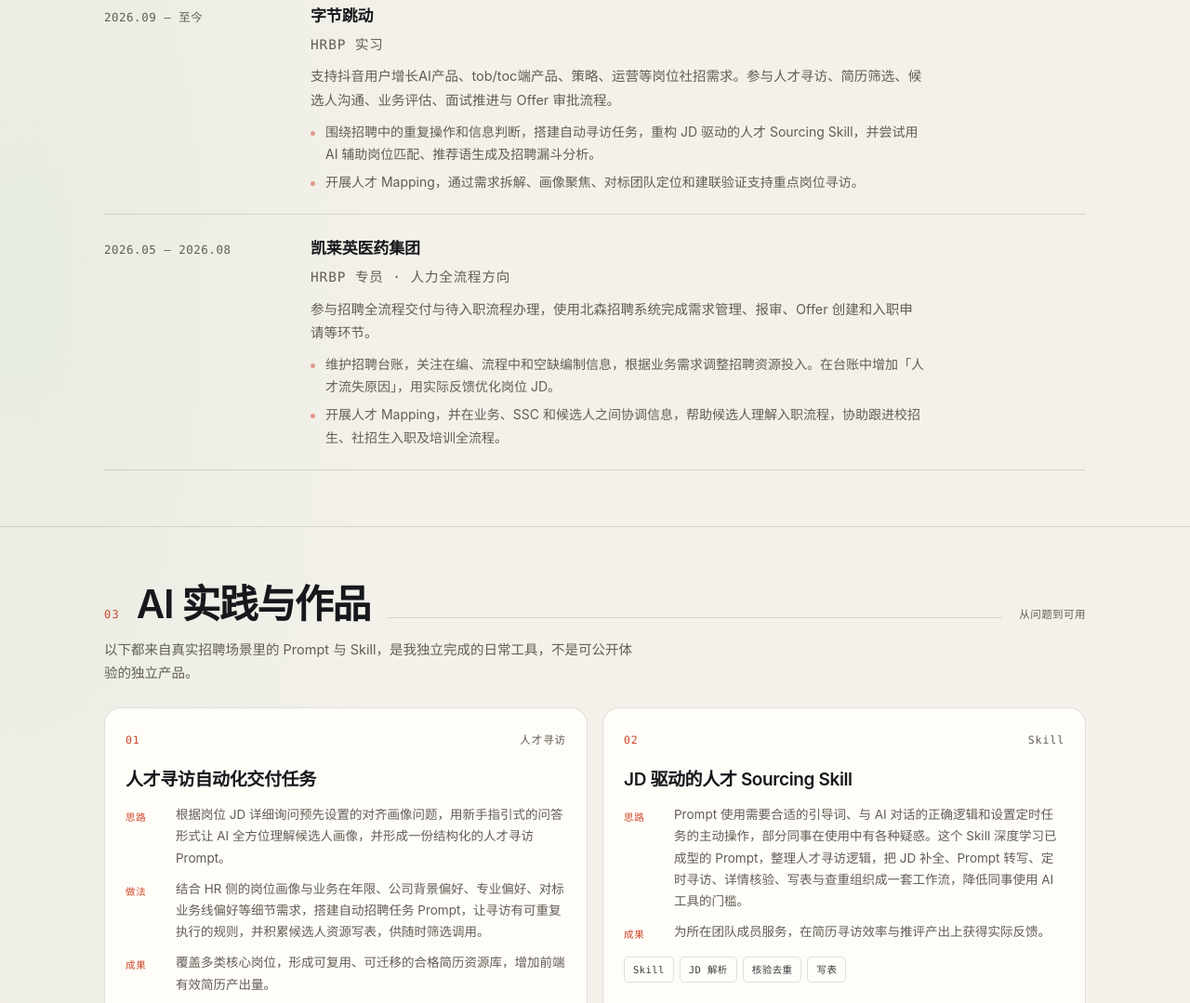
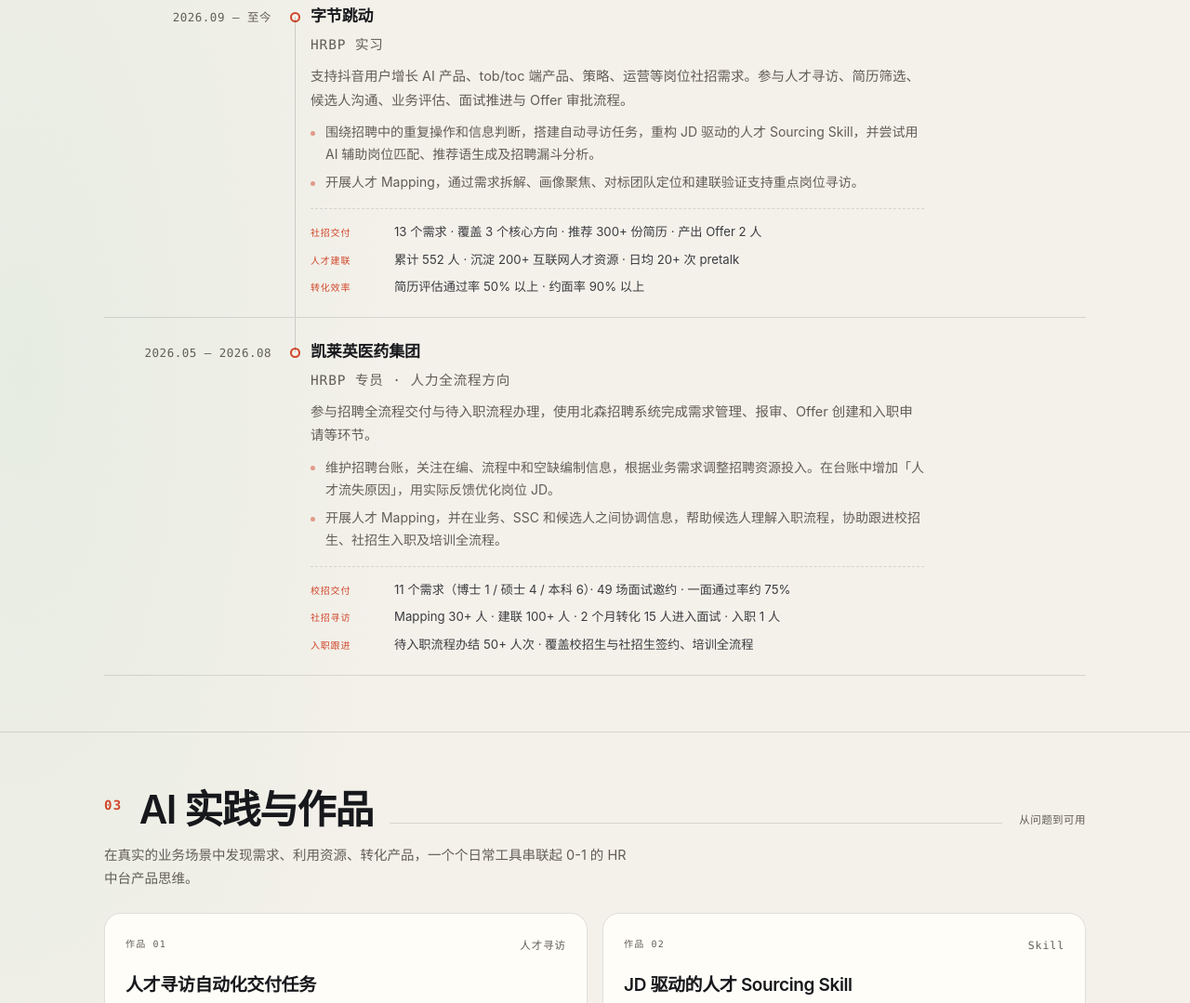
Before and after one commit to mia8t/mia8t.github.io, a plain HTML site: page index.html in a window 1280 px wide. Shown: the part 1513-2592 px from the top of the page at 93% size. Drawn offline with Linux system fonts and the light colour scheme.

Commit message:
实习经历加时间轴与交付成果，区分一二级序号

```diff
--- a/index.html
+++ b/index.html
@@ -86,11 +86,16 @@
             <div class="timeline__body">
               <h3>字节跳动</h3>
               <p class="mia-job__meta">HRBP 实习</p>
-              <p>支持抖音用户增长AI产品、tob/toc端产品、策略、运营等岗位社招需求。参与人才寻访、简历筛选、候选人沟通、业务评估、面试推进与 Offer 审批流程。</p>
+              <p>支持抖音用户增长 AI 产品、tob/toc 端产品、策略、运营等岗位社招需求。参与人才寻访、简历筛选、候选人沟通、业务评估、面试推进与 Offer 审批流程。</p>
               <ul class="mia-job__list">
                 <li>围绕招聘中的重复操作和信息判断，搭建自动寻访任务，重构 JD 驱动的人才 Sourcing Skill，并尝试用 AI 辅助岗位匹配、推荐语生成及招聘漏斗分析。</li>
                 <li>开展人才 Mapping，通过需求拆解、画像聚焦、对标团队定位和建联验证支持重点岗位寻访。</li>
               </ul>
+              <dl class="mia-kpi">
+                <div><dt>社招交付</dt><dd>13 个需求 · 覆盖 3 个核心方向 · 推荐 300+ 份简历 · 产出 Offer 2 人</dd></div>
+                <div><dt>人才建联</dt><dd>累计 552 人 · 沉淀 200+ 互联网人才资源 · 日均 20+ 次 pretalk</dd></div>
+                <div><dt>转化效率</dt><dd>简历评估通过率 50% 以上 · 约面率 90% 以上</dd></div>
+              </dl>
             </div>
           </li>
           <li data-reveal>
@@ -103,6 +108,11 @@
                 <li>维护招聘台账，关注在编、流程中和空缺编制信息，根据业务需求调整招聘资源投入。在台账中增加「人才流失原因」，用实际反馈优化岗位 JD。</li>
                 <li>开展人才 Mapping，并在业务、SSC 和候选人之间协调信息，帮助候选人理解入职流程，协助跟进校招生、社招生入职及培训全流程。</li>
               </ul>
+              <dl class="mia-kpi">
+                <div><dt>校招交付</dt><dd>11 个需求（博士 1 / 硕士 4 / 本科 6）· 49 场面试邀约 · 一面通过率约 75%</dd></div>
+                <div><dt>社招寻访</dt><dd>Mapping 30+ 人 · 建联 100+ 人 · 2 个月转化 15 人进入面试 · 入职 1 人</dd></div>
+                <div><dt>入职跟进</dt><dd>待入职流程办结 50+ 人次 · 覆盖校招生与社招生签约、培训全流程</dd></div>
+              </dl>
             </div>
           </li>
         </ol>
@@ -111,10 +121,10 @@
     <section class="section" id="work">
       <div class="wrap">
         <div class="section__head" data-reveal><span class="section__idx">03</span><h2>AI 实践与作品</h2><span class="section__rule" aria-hidden="true"></span><span class="section__hint">从问题到可用</span></div>
-        <p class="mia-section-lead" data-reveal>以下都来自真实招聘场景里的 Prompt 与 Skill，是我独立完成的日常工具，不是可公开体验的独立产品。</p>
+        <p class="mia-section-lead" data-reveal>在真实的业务场景中发现需求、利用资源、转化产品，一个个日常工具串联起 0-1 的 HR 中台产品思维。</p>
         <div class="mia-works">
           <article class="project mia-work" data-reveal>
-            <div class="project__top"><span class="project__no">01</span><span>人才寻访</span></div>
+            <div class="project__top"><span class="project__no">作品 01</span><span>人才寻访</span></div>
             <h3 class="project__title">人才寻访自动化交付任务</h3>
             <div class="mia-work__rows">
               <div class="mia-row"><span class="mia-row__label">思路</span><p>根据岗位 JD 详细询问预先设置的对齐画像问题，用新手指引式的问答形式让 AI 全方位理解候选人画像，并形成一份结构化的人才寻访 Prompt。</p></div>
@@ -125,7 +135,7 @@
             <div class="mia-slot"><span>演示材料</span><span>待补充</span></div>
           </article>
           <article class="project mia-work" data-reveal>
-            <div class="project__top"><span class="project__no">02</span><span>Skill</span></div>
+            <div class="project__top"><span class="project__no">作品 02</span><span>Skill</span></div>
             <h3 class="project__title">JD 驱动的人才 Sourcing Skill</h3>
             <div class="mia-work__rows">
               <div class="mia-row"><span class="mia-row__label">思路</span><p>Prompt 使用需要合适的引导词、与 AI 对话的正确逻辑和设置定时任务的主动操作，部分同事在使用中有各种疑惑。这个 Skill 深度学习已成型的 Prompt，整理人才寻访逻辑，把 JD 补全、Prompt 转写、定时寻访、详情核验、写表与查重组织成一套工作流，降低同事使用 AI 工具的门槛。</p></div>
@@ -135,7 +145,7 @@
             <div class="mia-slot"><span>演示材料</span><span>待补充</span></div>
           </article>
           <article class="project mia-work" data-reveal>
-            <div class="project__top"><span class="project__no">03</span><span>岗位匹配</span></div>
+            <div class="project__top"><span class="project__no">作品 03</span><span>岗位匹配</span></div>
             <h3 class="project__title">岗位匹配与推荐语生成</h3>
             <div class="mia-work__rows">
               <div class="mia-row"><span class="mia-row__label">痛点</span><p>相似岗位之间，合适的人选应当推向哪里？怎样建立和业务之间的有效沟通和信任关系？</p></div>
@@ -146,7 +156,7 @@
             <div class="mia-slot"><span>演示材料</span><span>待补充</span></div>
           </article>
           <article class="project mia-work" data-reveal>
-            <div class="project__top"><span class="project__no">04</span><span>数据分析</span></div>
+            <div class="project__top"><span class="project__no">作品 04</span><span>数据分析</span></div>
             <h3 class="project__title">招聘漏斗分析 · 周报 Skill</h3>
             <div class="mia-work__rows">
               <div class="mia-row"><span class="mia-row__label">问题</span><p>周会需要看进展和卡点，手动台账却容易出现口径不一致。</p></div>
--- a/style.css
+++ b/style.css
@@ -1018,3 +1018,73 @@ section[id], article[id] { scroll-margin-top: 90px; }
   .section__head { margin-bottom: 24px; }
   .mia-section-lead { margin-top: -8px; margin-bottom: 20px; }
 }
+
+/* ---------------- 时间轴：两段经历用一条竖向轴线串联 ---------------- */
+.timeline__time { position: relative; text-align: right; padding-right: 10px; }
+.timeline__time::after {
+  content: "";
+  position: absolute;
+  right: -16px;
+  top: -22px;
+  bottom: -22px;
+  width: 1px;
+  background: var(--line-strong);
+  opacity: 0.6;
+}
+.timeline__time::before {
+  content: "";
+  position: absolute;
+  right: -21px;
+  top: 10px;
+  width: 11px;
+  height: 11px;
+  border-radius: 50%;
+  background: var(--paper);
+  border: 2px solid var(--accent);
+  box-sizing: border-box;
+}
+.timeline > li:first-child .timeline__time::after { top: 15px; }
+.timeline > li:last-child .timeline__time::after { bottom: auto; height: 37px; }
+.timeline > li:hover .timeline__time::before { background: var(--accent); }
+
+/* ---------------- 交付成果数据行 ---------------- */
+.mia-kpi {
+  display: grid;
+  gap: 7px;
+  margin-top: 16px;
+  padding-top: 13px;
+  border-top: 1px dashed var(--line);
+  max-width: 660px;
+}
+.mia-kpi > div { display: grid; grid-template-columns: 78px minmax(0, 1fr); gap: 12px; align-items: baseline; }
+.mia-kpi dt {
+  font-family: var(--font-mono);
+  font-size: 10px;
+  letter-spacing: 0.08em;
+  color: var(--accent);
+  white-space: nowrap;
+}
+.mia-kpi dd { font-size: 13.2px; line-height: 1.68; color: var(--ink-2); }
+
+/* ---------------- 一级 / 二级序号区分 ---------------- */
+.section__idx {
+  font-size: 14px;
+  font-weight: 600;
+  letter-spacing: 0.1em;
+  color: var(--accent);
+  align-self: flex-start;
+  padding-top: 6px;
+}
+.project__no {
+  color: var(--muted);
+  font-size: 10px;
+  letter-spacing: 0.12em;
+  text-transform: uppercase;
+}
+
+@media (max-width: 680px) {
+  .timeline__time::before, .timeline__time::after { display: none; }
+  .mia-kpi > div { grid-template-columns: 1fr; gap: 2px; }
+  .mia-kpi dt { font-size: 9.5px; }
+  .mia-kpi dd { font-size: 13px; }
+}
```
